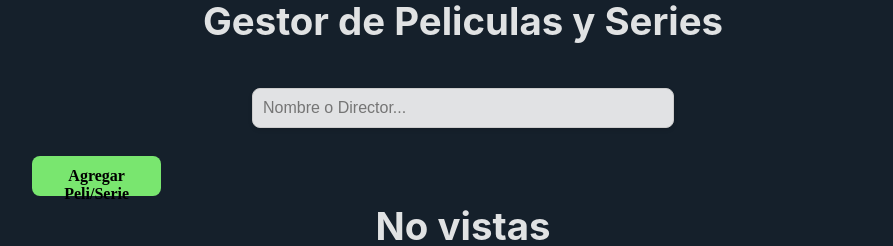
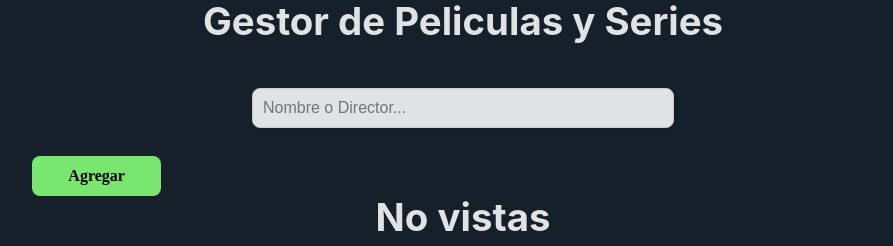
Before and after one commit to Martin-VillegasReibold/PWA--TP-REACT, a React (Vite) app: page / in a window 1280 px wide. Shown: the top 246 px of the page, without its empty margins (177-1070 px from the left). Built offline with nearby package versions, Linux system fonts and the light colour scheme.

Commit message:
visualizacion readme

```diff
--- a/src/Pages/Home/Home.jsx
+++ b/src/Pages/Home/Home.jsx
@@ -113,7 +113,7 @@ const Home = ({ noVistas, setNoVistas, vistas, setVistas }) => {
         />
       </div>
       <div>
-        <button className="AddButton" onClick={() =>setFormAddMovie(true)}>Agregar Peli/Serie</button>
+        <button className="AddButton" onClick={() =>setFormAddMovie(true)}>Agregar</button>
         {formAddMovie && <FormAdd onAdd={addMovie} setFormAdd={setFormAddMovie}/>}
       </div>
       <div>
--- a/src/components/FilterButton/FilterButton.jsx
+++ b/src/components/FilterButton/FilterButton.jsx
@@ -1,6 +1,6 @@
 import React, { useState, useEffect } from "react";
 import Button from "../Button/Button";
-import "./FilterButton.module.css";
+import styles from "./FilterButton.module.css";
 
 const FilterButton = ({ Array, Setfil, t }) => {
   const allgenre = [...new Set(Array.map((arreglo) => arreglo.genre))];
@@ -51,7 +51,7 @@ const FilterButton = ({ Array, Setfil, t }) => {
   return (
     <>
       <div>
-        <select value={type} onChange={(e) => setType(e.target.value)}>
+        <select className={styles.select} value={type} onChange={(e) => setType(e.target.value)}>
           <option value="">Tipo</option>
           {alltype.map((option, i) => {
             return (
@@ -63,7 +63,7 @@ const FilterButton = ({ Array, Setfil, t }) => {
         </select>
         <Button texto={"Aplicar"} onClick={makeFilter("type", type)} />
 
-        <select value={genre} onChange={(e) => setGenre(e.target.value)}>
+        <select className={styles.select} value={genre} onChange={(e) => setGenre(e.target.value)}>
           <option value="">Genero</option>
           {allgenre.map((option, i) => {
             return (
--- a/src/components/FilterButton/FilterButton.module.css
+++ b/src/components/FilterButton/FilterButton.module.css
@@ -1,4 +1,4 @@
-select {
+.select {
 
 		border-radius: 8px;
 		border: 1px solid transparent;
```
Also changed, not shown: 1 other file (tests, documents, lock files or other folders).
